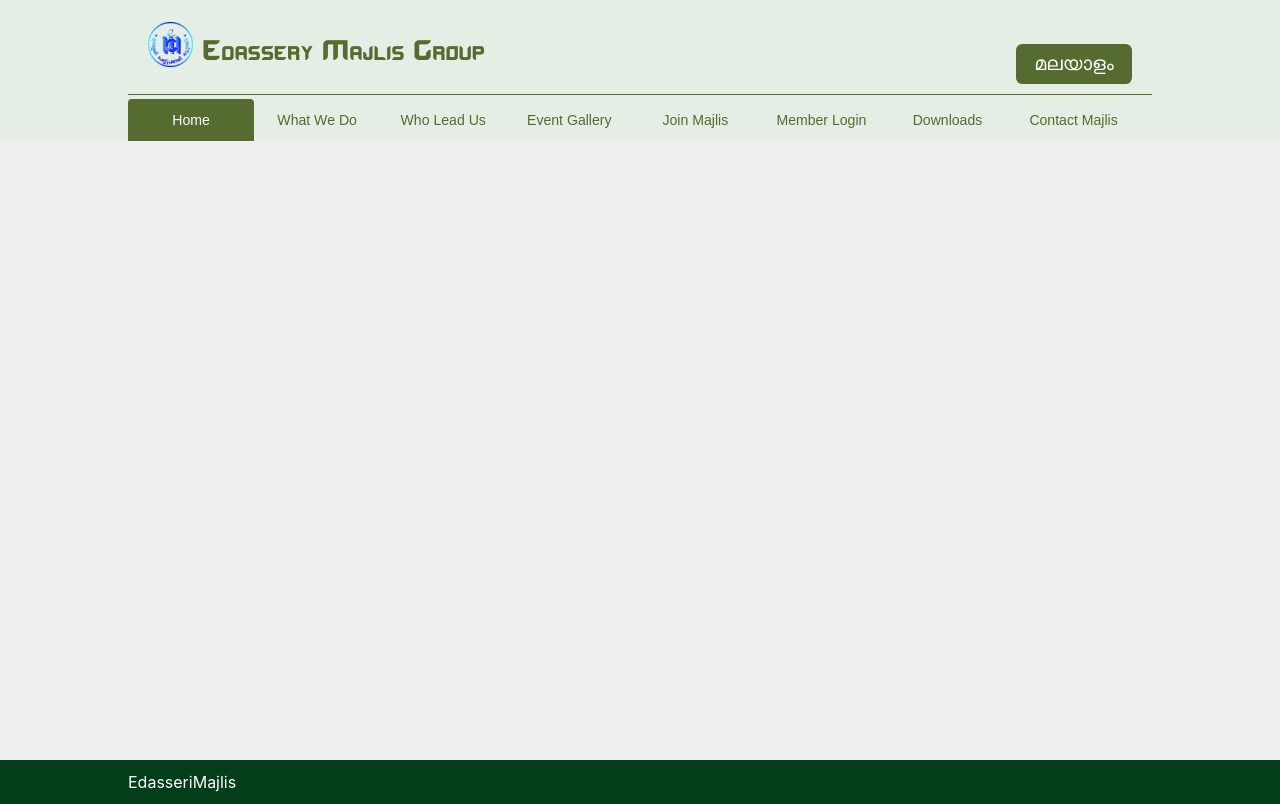
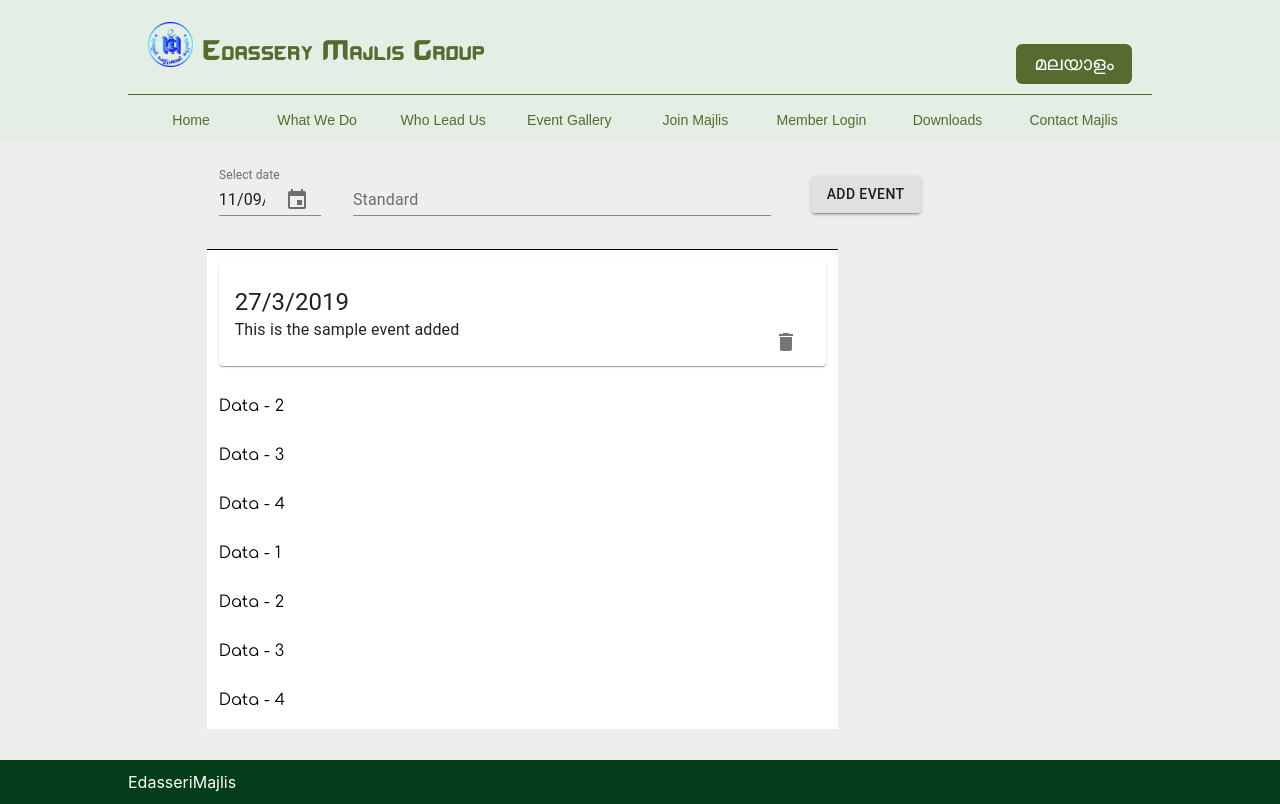
Before and after one commit to tshihad/edesseri-majlis, a React (Create React App) app in the folder web/: page /Admin/EventCalendar in a window 1280 px wide. Built offline with nearby package versions, Linux system fonts and the light colour scheme.

Commit message:
event calendar

```diff
--- a/web/package.json
+++ b/web/package.json
@@ -4,9 +4,12 @@
   "private": true,
   "dependencies": {
     "@csstools/normalize.css": "^10.1.0",
+    "@date-io/date-fns": "^1.3.11",
     "@material-ui/core": "^4.5.1",
     "@material-ui/icons": "^4.5.1",
+    "@material-ui/pickers": "^3.2.7",
     "bootstrap": "^4.3.1",
+    "date-fns": "^2.6.0",
     "jquery": "^1.9.1",
     "nuka-carousel": "^4.5.12",
     "react": "^16.10.2",
--- a/web/src/components/body.jsx
+++ b/web/src/components/body.jsx
@@ -12,6 +12,7 @@ import JoinMajlis from './join_majlis';
 import MemberLogin from './member_login';
 import Downloads from './downloads';
 import ContactMajlis from './contact_majlis';
+import EventCalendar from './even_calendar';
 import Footer from './footer';
 import AddMember from './addMember';
 import Members from './members';
@@ -224,12 +225,12 @@ export default function Header() {
                   color: isButtonActive === "UploadForms" && "white"
                 }}>Upload Forms</button>
             </Link>
-            <Link to="/Admin/ContactMajlisAdmin" class="dropdown">
+            <Link to="/Admin/EventCalendar" class="dropdown">
               <button class="dropbtn"
-                onClick={() => buttonClick("ContactMajlisAdmin")} style={{
-                  backgroundColor: isButtonActive === "ContactMajlisAdmin" && " #556b2f",
-                  color: isButtonActive === "ContactMajlisAdmin" && "white"
-                }}>Contact Majlis</button>
+                onClick={() => buttonClick("EventCalendar")} style={{
+                  backgroundColor: isButtonActive === "EventCalendar" && " #556b2f",
+                  color: isButtonActive === "EventCalendar" && "white"
+                }}>Event Calendar</button>
             </Link>
           </div>
         </Head>
@@ -253,6 +254,7 @@ export default function Header() {
             <Route path="/Admin/FamlilyWelfare" ><FamilyWelfare setState={buttonClick} setUser={setThisUser} /></Route>
             <Route path="/Admin/UploadForms" ><UploadForms setState={buttonClick} setUser={setThisUser} /></Route>
             <Route path="/Admin/ContactMajlisAdmin" ><ContactMajlisAdmin setState={buttonClick} setUser={setThisUser} /></Route>
+            <Route path="/Admin/EventCalendar" ><EventCalendar setState={buttonClick} setUser={setThisUser} /></Route>
           </Switch>
         </Body>
         <Footer />
--- /dev/null
+++ b/web/src/components/even_calendar.jsx
@@ -0,0 +1,124 @@
+import 'date-fns';
+import React, { useEffect } from 'react'
+import Grid from '@material-ui/core/Grid';
+import DateFnsUtils from '@date-io/date-fns';
+import {
+    MuiPickersUtilsProvider,
+    KeyboardDatePicker,
+} from '@material-ui/pickers';
+import { makeStyles } from '@material-ui/core/styles';
+import TextField from '@material-ui/core/TextField';
+import Button from '@material-ui/core/Button';
+import Paper from '@material-ui/core/Paper';
+import Typography from '@material-ui/core/Typography';
+import IconButton from '@material-ui/core/IconButton';
+import DeleteIcon from '@material-ui/icons/Delete';
+
+const useStyles = makeStyles(theme => ({
+    container: {
+        display: 'flex',
+        flexWrap: 'wrap',
+    },
+    textField: {
+        marginLeft: theme.spacing(1),
+        marginRight: theme.spacing(1),
+        width: "100%",
+    },
+    button: {
+        margin: theme.spacing(3),
+    },
+    input: {
+        display: 'none',
+    },
+    calendar: {
+        width: "100%",
+    },
+    event_container: {
+        borderTop: "1px solid black",
+        backgroundColor: "white",
+        overflow: "auto",
+        height: "60vh"
+    },
+    root: {
+        padding: theme.spacing(3, 2),
+    },
+}));
+
+export default function EventCalendar(props) {
+    useEffect(() => {
+        props.setState("EventCalendar")
+    }, [props])
+    const [selectedDate, setSelectedDate] = React.useState(new Date());
+    const handleDateChange = date => {
+        setSelectedDate(date);
+    };
+    const classes = useStyles();
+    return (
+        <div >
+            <Grid container spacing={4}>
+                <Grid item xs={2}></Grid>
+                <Grid item xs={7}>
+                    <Grid container spacing={3}>
+                        <Grid item xs={2}>
+                            <MuiPickersUtilsProvider utils={DateFnsUtils}>
+                                <KeyboardDatePicker
+                                    margin="normal"
+                                    id="date-picker-dialog"
+                                    label="Select date"
+                                    format="MM/dd/yyyy"
+                                    value={selectedDate}
+                                    onChange={handleDateChange}
+                                    KeyboardButtonProps={{
+                                        'aria-label': 'change date',
+                                    }}
+                                />
+                            </MuiPickersUtilsProvider>
+                        </Grid>
+
+                        <Grid item xs={7}>
+                            <TextField
+                                id="add_event"
+                                className={classes.textField}
+                                label="Standard"
+                                margin="normal"
+                            />
+                        </Grid>
+                        <Grid item xs={3}>
+                            <Button variant="contained" href="#contained-buttons" className={classes.button}>Add Event</Button>
+                        </Grid>
+
+                        <Grid item xs={10}>
+                            <Grid container spacing={3} className={classes.event_container}>
+                                <Grid item xs={12}>
+                                    <Paper className={classes.root}>
+                                        <Typography variant="h5" component="h3">
+                                            27/3/2019
+                                        </Typography>
+                                        <Typography component="p">
+                                            This is the sample event added
+                                             <IconButton style={{float:"right"}} aria-label="delete">
+                                                <DeleteIcon />
+                                            </IconButton>
+                                        </Typography>
+                                    </Paper>
+                                </Grid>
+                                <Grid item xs={12}>Data - 2</Grid>
+                                <Grid item xs={12}>Data - 3</Grid>
+                                <Grid item xs={12}>Data - 4</Grid>
+                                <Grid item xs={12}>Data - 1</Grid>
+                                <Grid item xs={12}>Data - 2</Grid>
+                                <Grid item xs={12}>Data - 3</Grid>
+                                <Grid item xs={12}>Data - 4</Grid>
+
+                            </Grid>
+                        </Grid>
+                        <Grid item xs={2}></Grid>
+
+                    </Grid>
+                </Grid>
+                <Grid item xs={3}></Grid>
+
+            </Grid>
+        </div>
+    )
+}
```
Also changed, not shown: 1 other file (tests, documents, lock files or other folders).
